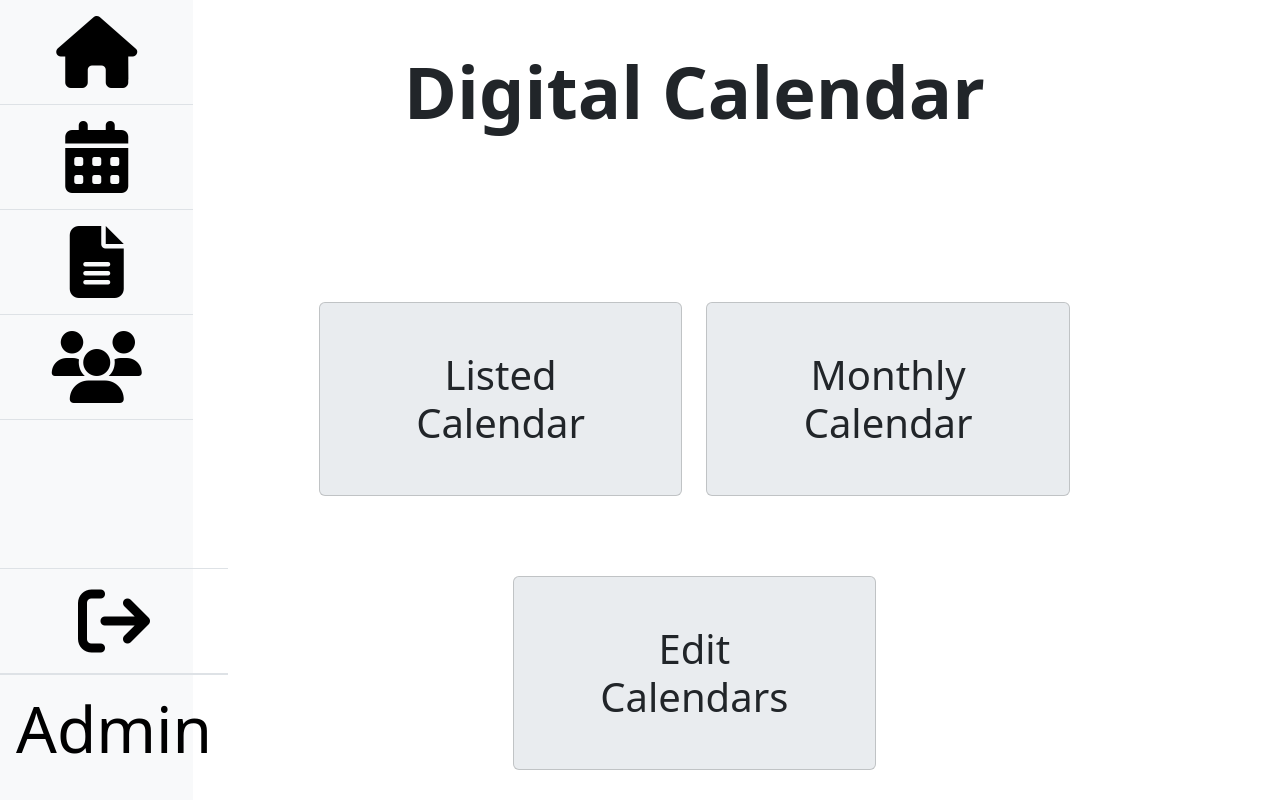
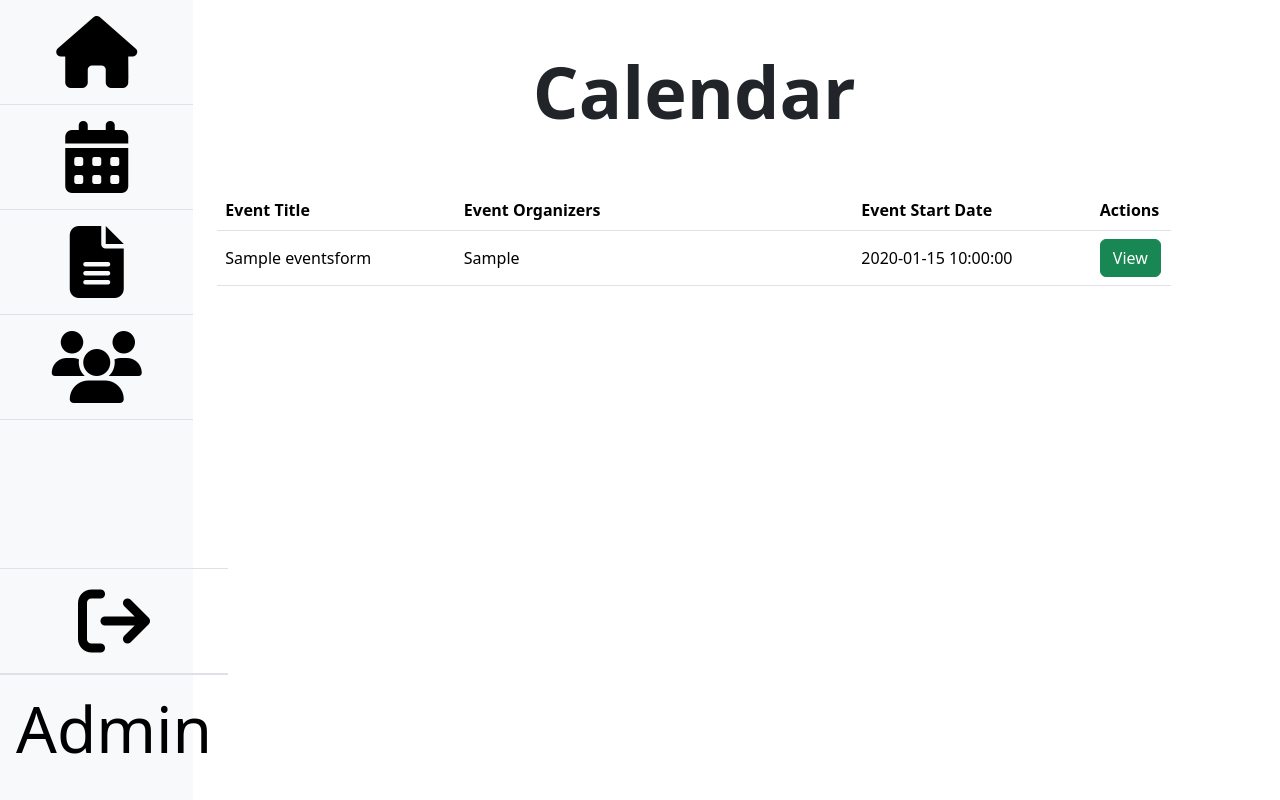
Before and after one commit to MJamesA/CompSciIA, a Flask app: page /admin/calendar in a window 1280 px wide. Run offline with Flask 3, Linux system fonts and the light colour scheme; the visitor is signed in with stand-in values (Sample User, id 1); tables that the repository leaves empty hold one stand-in row (values such as "Sample post"); some libraries are stand-ins or nearby versions.

Commit message:
calendar

```diff
--- a/app/routes/admin.py
+++ b/app/routes/admin.py
@@ -184,7 +184,19 @@ def calendar():
         flash("You need to log in as an admin to access this page.", "error")
         return redirect(url_for('admin_routes.admin_login'))
 
-    return render_template('admin/calendar.html')
+    submitted_forms = db.session.query(Event).all()
+    return render_template('admin/calendarlist.html', submitted_forms=submitted_forms)
+
+# View a Calendar Entry
+@admin_routes.route('/admin/viewcalendar/<int:EventID>', methods=['GET', 'POST'])
+def viewcalendar(EventID):
+    if 'user_type' not in session or session['user_type'] != 'admin':
+        flash("You need to log in as an admin to access this page.", "error")
+        return redirect(url_for('admin_routes.admin_login'))
+
+    submitted_form = Event.query.get(EventID)
+
+    return render_template('admin/calendarview.html', submitted_form=submitted_form )
 
 # Admin User Managment
 @admin_routes.route('/admin/usermanagement')
--- a/templates/AdminSidebar.html
+++ b/templates/AdminSidebar.html
@@ -17,25 +17,25 @@
     <div class="sticky-top d-flex flex-column flex-shrink-0 bg-body-tertiary" style=" height: 100vh;">
       <ul class="nav nav-pills nav-flush flex-column mb-auto text-center">
         <li class="nav-item">
-          <a href="/admin/homepage" class="nav-link py-3 border-bottom rounded-0  leave_alert">
+          <a href="/admin/homepage" class="nav-link py-3 border-bottom rounded-0  ">
               <i class="display-2 fa-solid text-black fa-house"></i>
 
 
           </a>
         </li>
         <li class="nav-item">
-          <a href="/admin/calendar" class="nav-link py-3 border-bottom rounded-0  leave_alert">
+          <a href="/admin/calendar" class="nav-link py-3 border-bottom rounded-0  ">
               <i class="display-2 fa-solid text-black fa-calendar-days"></i>
 
           </a>
         </li>
         <li>
-          <a href="/admin/eventform" class="nav-link py-3 border-bottom rounded-0  leave_alert">
+          <a href="/admin/eventform" class="nav-link py-3 border-bottom rounded-0  ">
               <i class="display-2 fa-solid text-black fa-file-lines"></i>
           </a>
         </li>
         <li>
-          <a href="/admin/usermanagement" class="nav-link py-3 border-bottom rounded-0  leave_alert">
+          <a href="/admin/usermanagement" class="nav-link py-3 border-bottom rounded-0">
               <i class="display-2 fa-solid text-black fa-users"></i>
           </a>
         </li>
@@ -44,12 +44,12 @@
       <div>
           <ul class="nav nav-pills nav-flush flex-column mb-auto text-center">
               <li>
-                  <a href="/admin/login" class="nav-link py-3 border-top rounded-0 border-bottom rounded-0  leave_alert">
+                  <a href="/admin/login" class="nav-link py-3 border-top rounded-0 border-bottom rounded-0 ">
                       <i class="display-2 fa-solid text-black fa-arrow-right-from-bracket"></i>
                   </a>
                 </li>
                 <div class="border-top">
-                  <a href = "/" class="d-flex align-items-center justify-content-center p-3 link-body-emphasis text-decoration-none  leave_alert">
+                  <a href = "/" class="d-flex align-items-center justify-content-center p-3 link-body-emphasis text-decoration-none ">
                   <p class="display-3">Admin</p>
                 </a>
           </ul>
@@ -71,55 +71,6 @@
   <script src="https://kit.fontawesome.com/1de27f3594.js" crossorigin="anonymous"></script>
 
 
-  <!-- Custom Leave Confirmation Modal -->
-  <div class="modal fade" id="leaveModal" tabindex="-1" aria-labelledby="leaveModalLabel" aria-hidden="true">
-    <div class="modal-dialog">
-      <div class="modal-content">
-        <div class="modal-header">
-          <h5 class="modal-title" id="leaveModalLabel">Confirm Navigation</h5>
-          <button type="button" class="btn-close" data-bs-dismiss="modal" aria-label="Close"></button>
-
-        </div>
-        <div class="modal-body">
-          Are you sure you want to leave this page?
-        </div>
-        <div class="modal-footer">
-          <button id="stayBtn" class="btn btn-secondary" >Stay</button>
-          <button id="leaveBtn" class="btn btn-danger">Leave</button>
-
-        </div>
-      </div>
-    </div>
-  </div>
-
-
-  <script>
-    $(document).ready(function() {
-      let pendingUrl = null;
-
-      // Capture clicks on leave_alert links
-      $(document).on('click', '.leave_alert', function(event) {
-        event.preventDefault(); // Stop immediate navigation
-        pendingUrl = $(this).attr('href'); // Store the target URL
-        $('#leaveModal').modal('show'); // Show the modal
-      });
-
-      // Handle Leave button click - Navigate to URL
-      $(document).on('click', '#leaveBtn', function() {
-        if (pendingUrl) {
-          window.location.href = pendingUrl; // Navigate to the stored URL
-        }
-      });
-
-
-      // Handle Stay button click - Refresh page
-      $(document).on('click', '#stayBtn', function() {
-        window.location.reload(); // Refresh the current page
-      });
-    });
-  </script>
-
-
 
   </body>
 </html>
--- a/templates/admin/add_student.html
+++ b/templates/admin/add_student.html
@@ -1,4 +1,4 @@
-{% extends 'AdminSidebar.html' %}
+{% extends 'AdminSidebarPrompt.html' %}
 {% block title %}Admin Login Page {% endblock %}
 
 {% block content %}
--- a/templates/admin/admin_profile.html
+++ b/templates/admin/admin_profile.html
@@ -1,4 +1,4 @@
-{% extends 'AdminSidebar.html' %}
+{% extends 'AdminSidebarPrompt.html' %}
 {% block title %}Admin Login Page {% endblock %}
 
 {% block content %}
--- /dev/null
+++ b/templates/admin/calendarlist.html
@@ -0,0 +1,36 @@
+{% extends 'AdminSidebar.html' %}
+{% block title %}Admin Login Page {% endblock %}
+
+{% block content %}
+
+<div class="container d-flex justify-content-center">
+    <div class="row my-5 text-center justify-content-center">
+        <h1 class="display-2 fw-bold">Calendar</h1>
+        </div>
+    </div>
+    <div class="table-responsive">
+    <table class="table align-middle">
+        <thead>
+            <tr>
+                <th>Event Title</th>
+                <th>Event Organizers</th>
+                <th>Event Start Date</th>
+                <th>Actions</th>
+            </tr>
+        </thead>
+        <tbody>
+            {% for EventsForm in submitted_forms  %}
+            <tr>
+                <td class="col-3">{{ EventsForm.EventTitle }}</td>
+                <td class="col-5">{{ EventsForm.TeamMembers}}</td>
+                <td class="col-3">{{ EventsForm.EventStart }}</td>
+                <td class="col-2">
+                    <a class="btn btn-success" href="{{ url_for('admin_routes.viewcalendar', EventID=EventsForm.EventID) }}">View</a>
+                </td>
+            </tr>
+            {% endfor %}
+        </tbody>
+    </table>
+    </div>
+</div>
+{% endblock %}
--- a/templates/admin/create_admin_user.html
+++ b/templates/admin/create_admin_user.html
@@ -1,4 +1,4 @@
-{% extends 'AdminSidebar.html' %}
+{% extends 'AdminSidebarPrompt.html' %}
 {% block title %}Admin Login Page {% endblock %}
 
 {% block content %}
@@ -25,7 +25,7 @@
             <label for="password">Password:</label>
             <input class="form-control"  type="password" name="password" required>
         </div>
-        <button class="btn btn-primary" type="submit">Create Admin</button>
+        <button class="mt-3 btn btn-primary" type="submit">Create Admin</button>
     </form>
 
     <a href="{{ url_for('admin_routes.admin_user_list') }}">Back to Admin List</a>
--- a/templates/admin/eventsformedit.html
+++ b/templates/admin/eventsformedit.html
@@ -1,4 +1,4 @@
-{% extends 'AdminSidebar.html' %}
+{% extends 'AdminSidebarPrompt.html' %}
 {% block title %}Admin Login Page {% endblock %}
 
 {% block content %}
--- a/templates/admin/eventsformview.html
+++ b/templates/admin/eventsformview.html
@@ -9,7 +9,7 @@
     <div class="d-flex justify-content-between mb-5">
         <h1 class="card-title mt-4 ">{{ submitted_form.EventTitle }}</h1>
         <a class="btn btn-danger mt-4 mb-3 btn-lg px-5" href="{{ url_for('admin_routes.existingform') }}">Back to Events Forms List</a>
-        <a class="btn btn-primary mt-4 mb-3 btn-lg px-5" href="{{ url_for('admin_routes.admin_homepage', EventID=submitted_form.EventID) }}">
+        <a class="btn btn-primary mt-4 mb-3 btn-lg px-5" href="{{ url_for('admin_routes.editform', EventID=submitted_form.EventID) }}">
             Edit
         </a>
     </div>
--- a/templates/admin/eventsubmissionsidebar.html
+++ b/templates/admin/eventsubmissionsidebar.html
@@ -10,7 +10,7 @@
     <link href="https://cdn.jsdelivr.net/npm/bootstrap@5.3.0/dist/css/bootstrap.min.css" rel="stylesheet">
     <script src="https://cdn.jsdelivr.net/npm/bootstrap@5.3.0/dist/js/bootstrap.bundle.min.js"></script>
 
-    <link rel="stylesheet" href="css/style.css"/>
+    <link rel="stylesheet" href="{{url_for('static', filename ='/Wizard/css/style.css')}}"/>
 
   </head>
 
--- a/templates/admin/homepage.html
+++ b/templates/admin/homepage.html
@@ -23,7 +23,7 @@
         <div class="col-5 align-self-center">
             <a href="/admin/calendar" class="nav-link py-3">
             <div class="card mt-5 p-5 text-center bg-body-secondary">
-                Digital Calendar
+                Calendar
             </div>
             </a>
         </div>
--- a/templates/admin/student_profile.html
+++ b/templates/admin/student_profile.html
@@ -1,4 +1,4 @@
-{% extends 'AdminSidebar.html' %}
+{% extends 'AdminSidebarPrompt.html' %}
 {% block title %}Admin Login Page {% endblock %}
 
 {% block content %}
```
Also changed, not shown: templates/AdminSidebarPrompt.html (added, +125 -0 lines), templates/admin/calendarview.html (added, +67 -0 lines), templates/admin/edit_student.html (deleted, +0 -28 lines), 1 other file.
